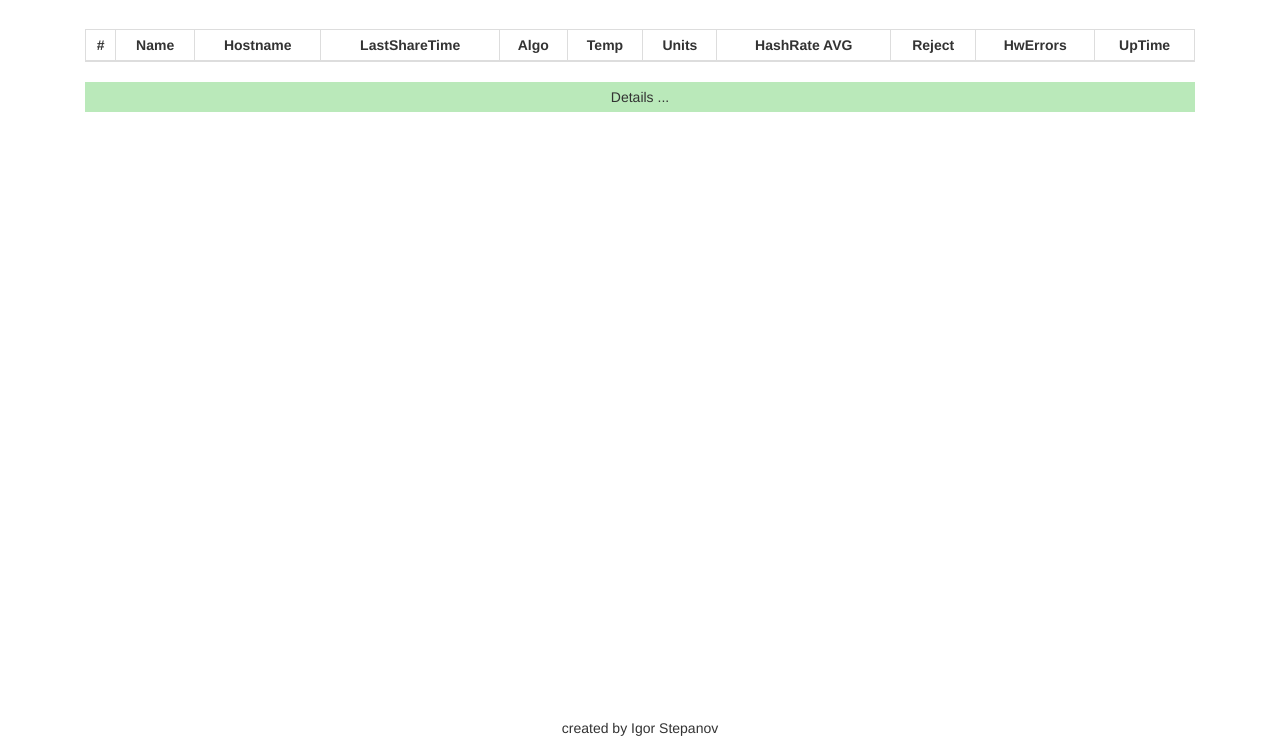
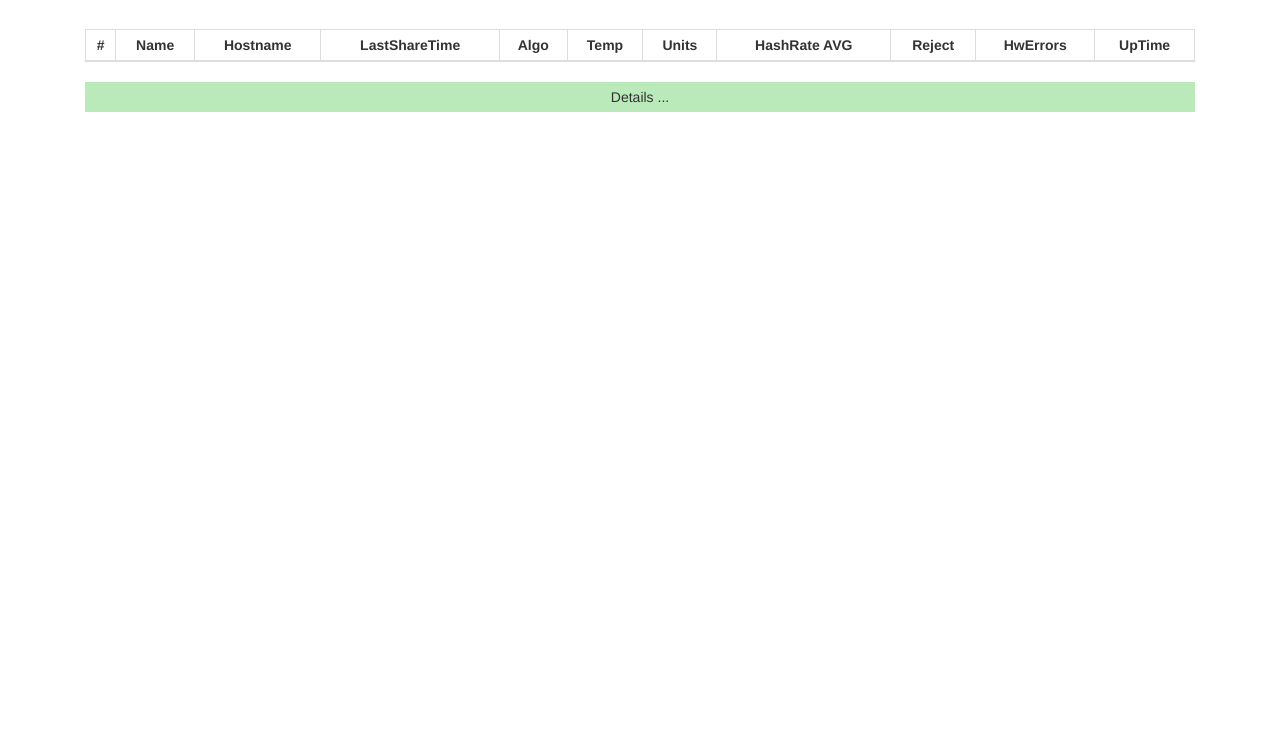
Before and after one commit to iastepanov/miner-manager, a website: page index.html in a window 1280 px wide. Shown: the part 54-800 px from the top of the page. Drawn offline with Linux system fonts and the light colour scheme; no server answers.

Commit message:
Minor revision index.html

```diff
--- a/index.html
+++ b/index.html
@@ -39,7 +39,7 @@
   </main>
   <footer class="footer">
     <div class="container">
-      <span class="copyright">created by Igor Stepanov</span>
+      <!-- <span class="copyright">created by Igor Stepanov</span> -->
     </div>
   </footer>
   <script src="web/js/jquery.min.js"></script>
```
